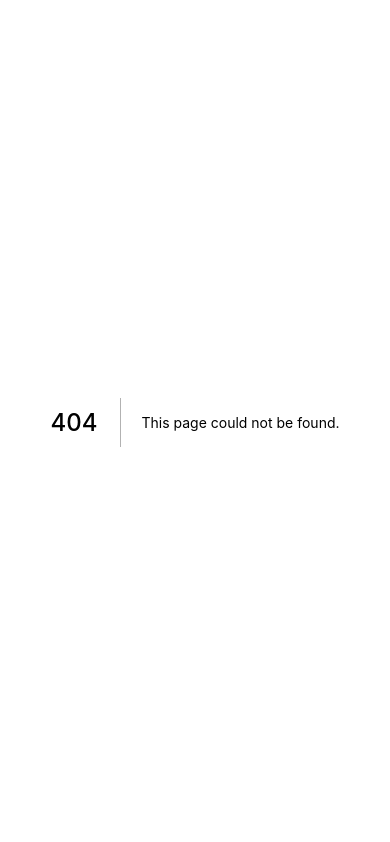
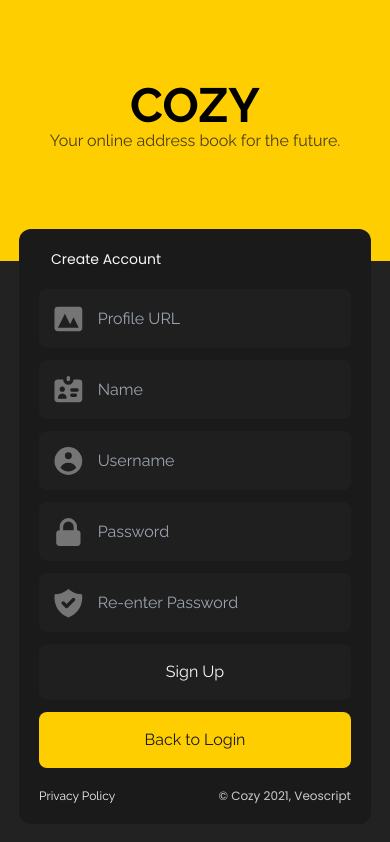
Before and after one commit to VeoScript/cozy, a Next.js app: page /signup in a window 390 px wide. Before the commit this address had no page. Built offline with nearby package versions, Linux system fonts and the light colour scheme; a web font is replaced by a local one.

Commit message:
feat: create signup page and responsive layout (#9)

```diff
--- /dev/null
+++ b/src/pages/signup.jsx
@@ -0,0 +1,82 @@
+import Head from 'next/head'
+import Link from 'next/link'
+import Guard from '~/layouts/guard'
+
+export default function SignUp() {
+  return (
+    <>
+      <Head>
+        <title>Cozy | Sign Up</title>
+      </Head>
+      <Guard>
+        <div className="flex flex-col md:flex-row items-center justify-start md:justify-center w-full max-w-screen-2xl h-screen overflow-y-auto md:overflow-hidden bg-[#222]">
+          <div className="relative flex flex-col items-center justify-center w-full h-[30rem] md:h-full px-5 pt-5 pb-12 md:pt-0 md:pb-0 space-y-10 bg-honey">
+            <div className="flex flex-col items-center md:items-start text-center md:text-left w-full max-w-xl">
+              <h1 className="font-bold text-5xl md:text-7xl">COZY</h1>
+              <h3 className="font-normal text-base md:text-4xl text-modern-black text-opacity-80">Your online address book for the future.</h3>
+            </div>
+            <div className="absolute hidden md:block w-full max-w-xl px-3 bottom-3 space-x-3">
+              <div className="flex flex-row items-center justify-between w-full">
+                <Link href="/login">
+                  <a className="font-normal text-xs hover:underline">Privacy Policy</a>
+                </Link>
+                <span className="font-poppins text-xs opacity-80">&copy; Cozy { new Date().getFullYear() }, Veoscript</span>
+              </div>
+            </div>
+          </div>
+          <div className="flex flex-col items-center justify-start md:justify-center w-full max-w-[22rem] md:max-w-xl h-[40rem] md:h-full rounded-xl md:rounded-none z-50 -mt-8 md:mt-0 mb-5 md:mb-0 px-5 py-5 md:py-0 space-y-5 bg-modern-black text-modern-white">
+            <div className="flex flex-col w-full max-w-md space-y-3">
+              <h1 className="font-poppins text-sm md:text-xl text-modern-white ml-3">Create Account</h1>
+            </div>
+            <div className="flex flex-col w-full max-w-md">
+              <form className="flex flex-col w-full space-y-3">
+                <div className="flex items-center w-full px-3 rounded-lg bg-[#1F1F1F]">
+                  <svg className="w-10 h-10 opacity-40" fill="currentColor" viewBox="0 0 20 20" xmlns="http://www.w3.org/2000/svg">
+                    <path fillRule="evenodd" d="M4 3a2 2 0 00-2 2v10a2 2 0 002 2h12a2 2 0 002-2V5a2 2 0 00-2-2H4zm12 12H4l4-8 3 6 2-4 3 6z" clipRule="evenodd"></path>
+                  </svg>
+                  <input type="text" name="username" placeholder="Profile URL" className="w-full h-full px-3 py-5 bg-[#1F1F1F] text-honey focus:outline-none" />
+                </div>
+                <div className="flex items-center w-full px-3 rounded-lg bg-[#1F1F1F]">
+                  <svg className="w-10 h-10 opacity-40" fill="currentColor" viewBox="0 0 20 20" xmlns="http://www.w3.org/2000/svg">
+                    <path fillRule="evenodd" d="M10 2a1 1 0 00-1 1v1a1 1 0 002 0V3a1 1 0 00-1-1zM4 4h3a3 3 0 006 0h3a2 2 0 012 2v9a2 2 0 01-2 2H4a2 2 0 01-2-2V6a2 2 0 012-2zm2.5 7a1.5 1.5 0 100-3 1.5 1.5 0 000 3zm2.45 4a2.5 2.5 0 10-4.9 0h4.9zM12 9a1 1 0 100 2h3a1 1 0 100-2h-3zm-1 4a1 1 0 011-1h2a1 1 0 110 2h-2a1 1 0 01-1-1z" clipRule="evenodd"></path>
+                  </svg>
+                  <input type="text" name="username" placeholder="Name" className="w-full h-full px-3 py-5 bg-[#1F1F1F] text-honey focus:outline-none" />
+                </div>
+                <div className="flex items-center w-full px-3 rounded-lg bg-[#1F1F1F]">
+                  <svg className="w-10 h-10 opacity-40" fill="currentColor" viewBox="0 0 20 20" xmlns="http://www.w3.org/2000/svg">
+                    <path fillRule="evenodd" d="M18 10a8 8 0 11-16 0 8 8 0 0116 0zm-6-3a2 2 0 11-4 0 2 2 0 014 0zm-2 4a5 5 0 00-4.546 2.916A5.986 5.986 0 0010 16a5.986 5.986 0 004.546-2.084A5 5 0 0010 11z" clipRule="evenodd"></path>
+                  </svg>
+                  <input type="text" name="username" placeholder="Username" className="w-full h-full px-3 py-5 bg-[#1F1F1F] text-honey focus:outline-none" />
+                </div>
+                <div className="flex items-center w-full px-3 rounded-lg bg-[#1F1F1F]">
+                  <svg className="w-10 h-10 opacity-40" fill="currentColor" viewBox="0 0 20 20" xmlns="http://www.w3.org/2000/svg">
+                    <path fillRule="evenodd" d="M5 9V7a5 5 0 0110 0v2a2 2 0 012 2v5a2 2 0 01-2 2H5a2 2 0 01-2-2v-5a2 2 0 012-2zm8-2v2H7V7a3 3 0 016 0z" clipRule="evenodd"></path>
+                  </svg>
+                  <input type="password" name="password" placeholder="Password" className="w-full h-full px-3 py-5 bg-[#1F1F1F] text-honey focus:outline-none" />
+                </div>
+                <div className="flex items-center w-full px-3 rounded-lg bg-[#1F1F1F]">
+                  <svg className="w-10 h-10 opacity-40" fill="currentColor" viewBox="0 0 20 20" xmlns="http://www.w3.org/2000/svg">
+                    <path fillRule="evenodd" d="M2.166 4.999A11.954 11.954 0 0010 1.944 11.954 11.954 0 0017.834 5c.11.65.166 1.32.166 2.001 0 5.225-3.34 9.67-8 11.317C5.34 16.67 2 12.225 2 7c0-.682.057-1.35.166-2.001zm11.541 3.708a1 1 0 00-1.414-1.414L9 10.586 7.707 9.293a1 1 0 00-1.414 1.414l2 2a1 1 0 001.414 0l4-4z" clipRule="evenodd"></path>
+                  </svg>
+                  <input type="password" name="password" placeholder="Re-enter Password" className="w-full h-full px-3 py-5 bg-[#1F1F1F] text-honey focus:outline-none" />
+                </div>
+                <div className="flex flex-col items-center justify-end w-full space-y-3">
+                  <button type="submit" className="flex justify-center w-full max-w-full md:max-w-full px-3 py-4 rounded-lg transition ease-in-out duration-200 transform hover:scale-95 bg-[#1F1F1F] text-modern-white">Sign Up</button>
+                  <Link href="/login">
+                    <a className="flex justify-center w-full max-w-full md:max-w-full px-3 py-4 rounded-lg transition ease-in-out duration-200 transform hover:scale-95 bg-honey text-modern-black">Back to Login</a>
+                  </Link>
+                </div>
+              </form>
+            </div>
+            <div className="md:hidden flex flex-row items-center justify-between w-full">
+              <Link href="/login">
+                <a className="font-normal text-xs hover:underline">Privacy Policy</a>
+              </Link>
+              <span className="font-poppins text-xs opacity-80">&copy; Cozy { new Date().getFullYear() }, Veoscript</span>
+            </div>
+          </div>
+        </div>
+      </Guard>
+    </>
+  )
+}
```
